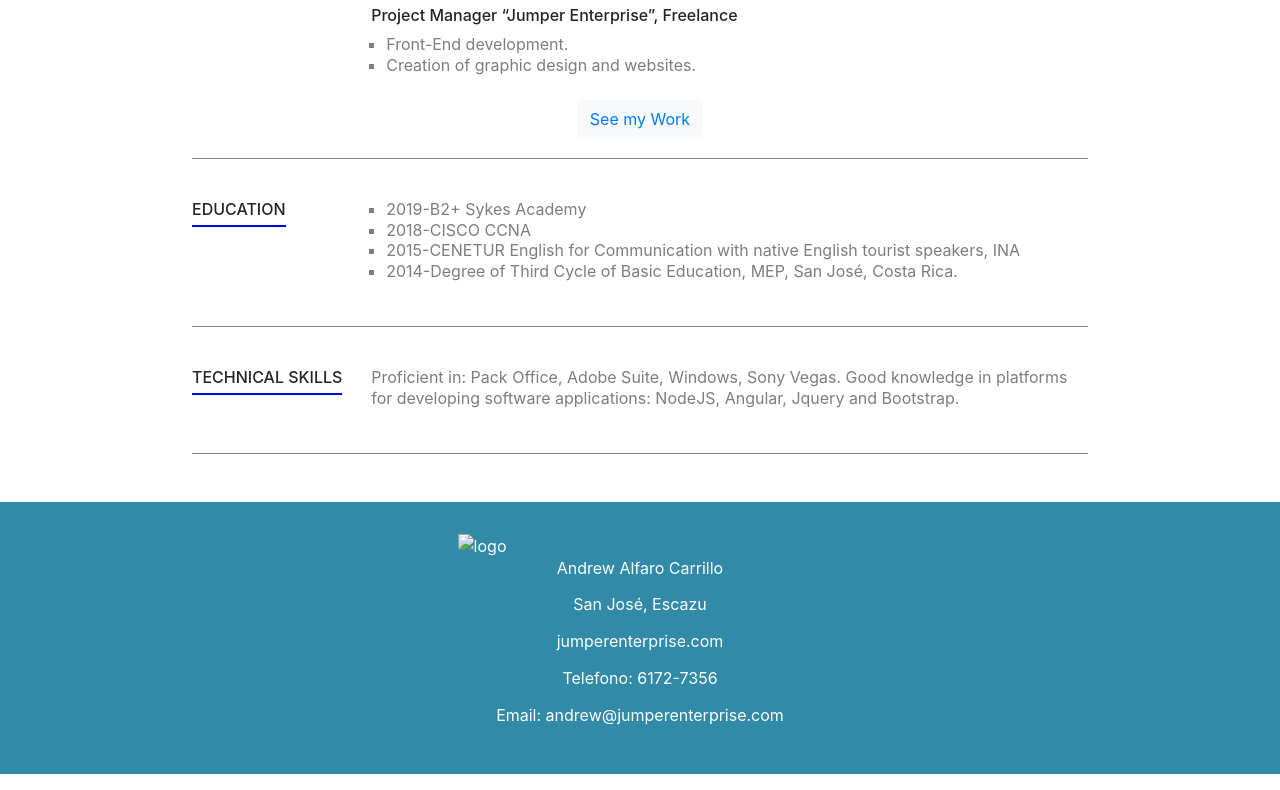
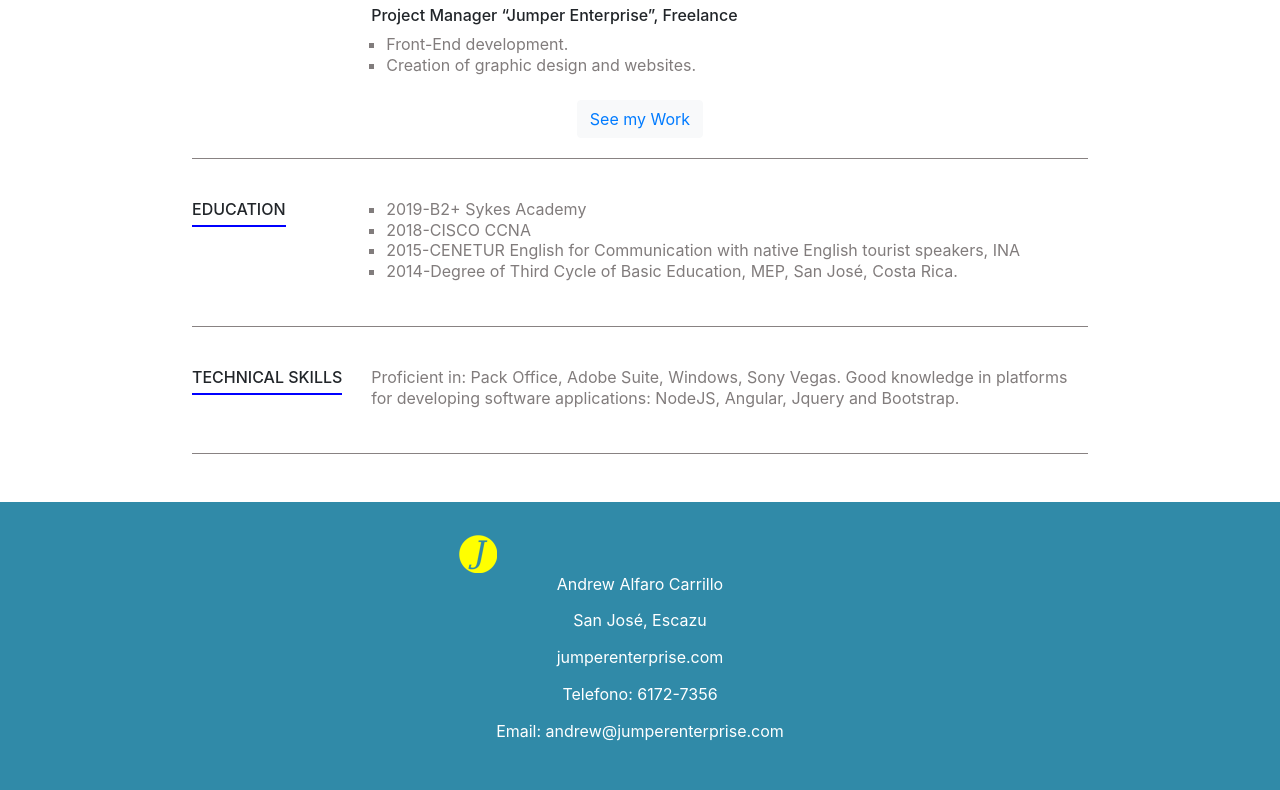
Before and after one commit to jumpercompany/cv, a plain HTML site: page index.html in a window 1280 px wide. Shown: the part 688-1478 px from the top of the page. Drawn offline with nearby package versions, Linux system fonts and the light colour scheme; the site is published under a folder, as on GitHub Pages, so addresses that start at the root find nothing.

Commit message:
Update index.html

```diff
--- a/index.html
+++ b/index.html
@@ -5,7 +5,7 @@
     <meta name="viewport" content="width=device-width, initial-scale=1.0">
     <meta http-equiv="X-UA-Compatible" content="ie=edge">
     <title>Curriculum de Andrew Alfaro</title>
-    <link rel="icon" href="/favicon-16x16.png" type="image/x-icon">
+    <link rel="icon" href="favicon-16x16.png" type="image/x-icon">
     <link href="./cv.css" rel="stylesheet" type="text/css">
     <link rel="stylesheet" href="https://stackpath.bootstrapcdn.com/bootstrap/4.4.1/css/bootstrap.min.css" integrity="sha384-Vkoo8x4CGsO3+Hhxv8T/Q5PaXtkKtu6ug5TOeNV6gBiFeWPGFN9MuhOf23Q9Ifjh" crossorigin="anonymous">
 </head>
@@ -60,7 +60,7 @@
     </article>
  </section>
  <footer>
-     <img class="logo" src="/logo.png" alt="logo">
+     <img class="logo" src="logo.png" alt="logo">
      <hgroup>
             <p>Andrew Alfaro Carrillo</p>
             <p>San José, Escazu</p>
```
